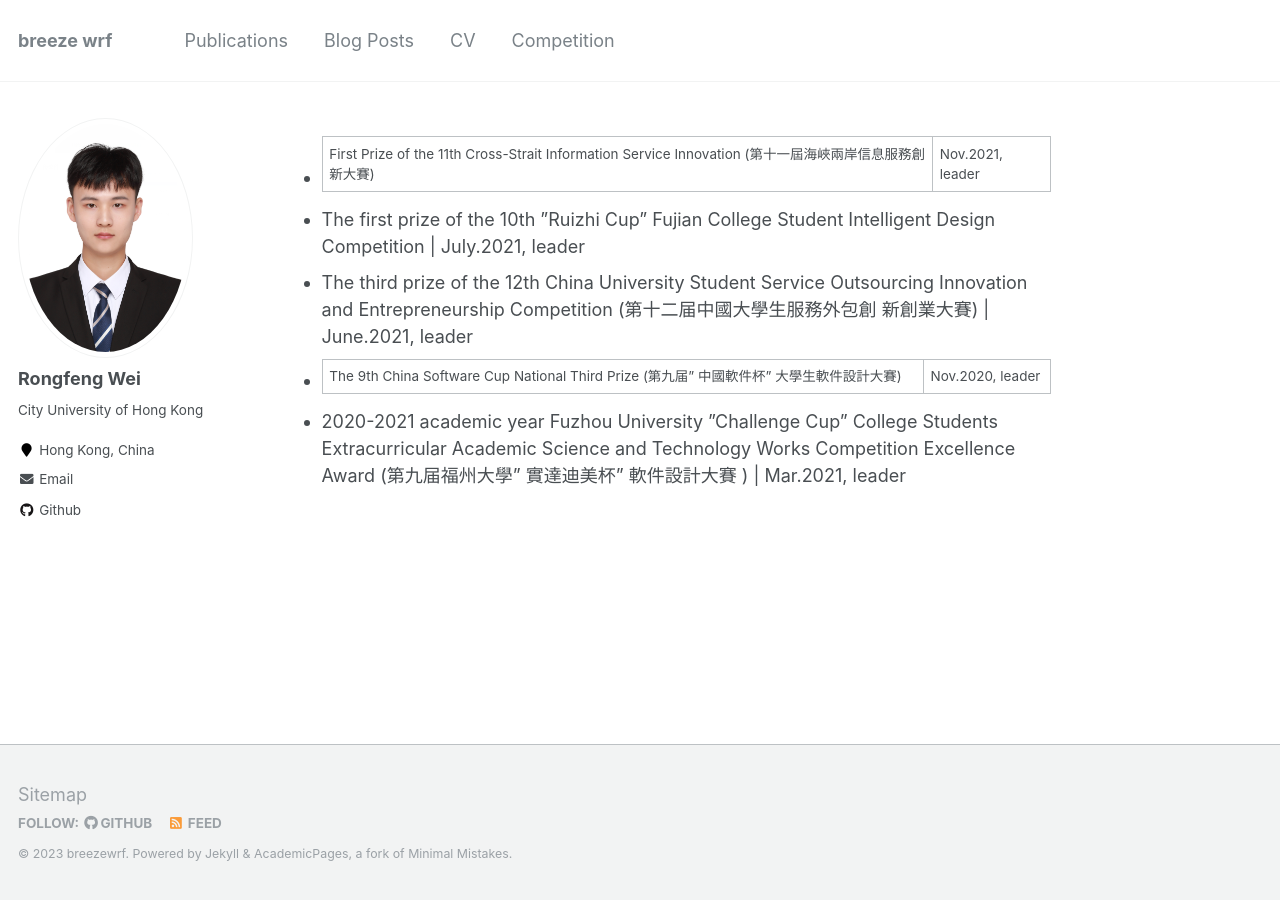
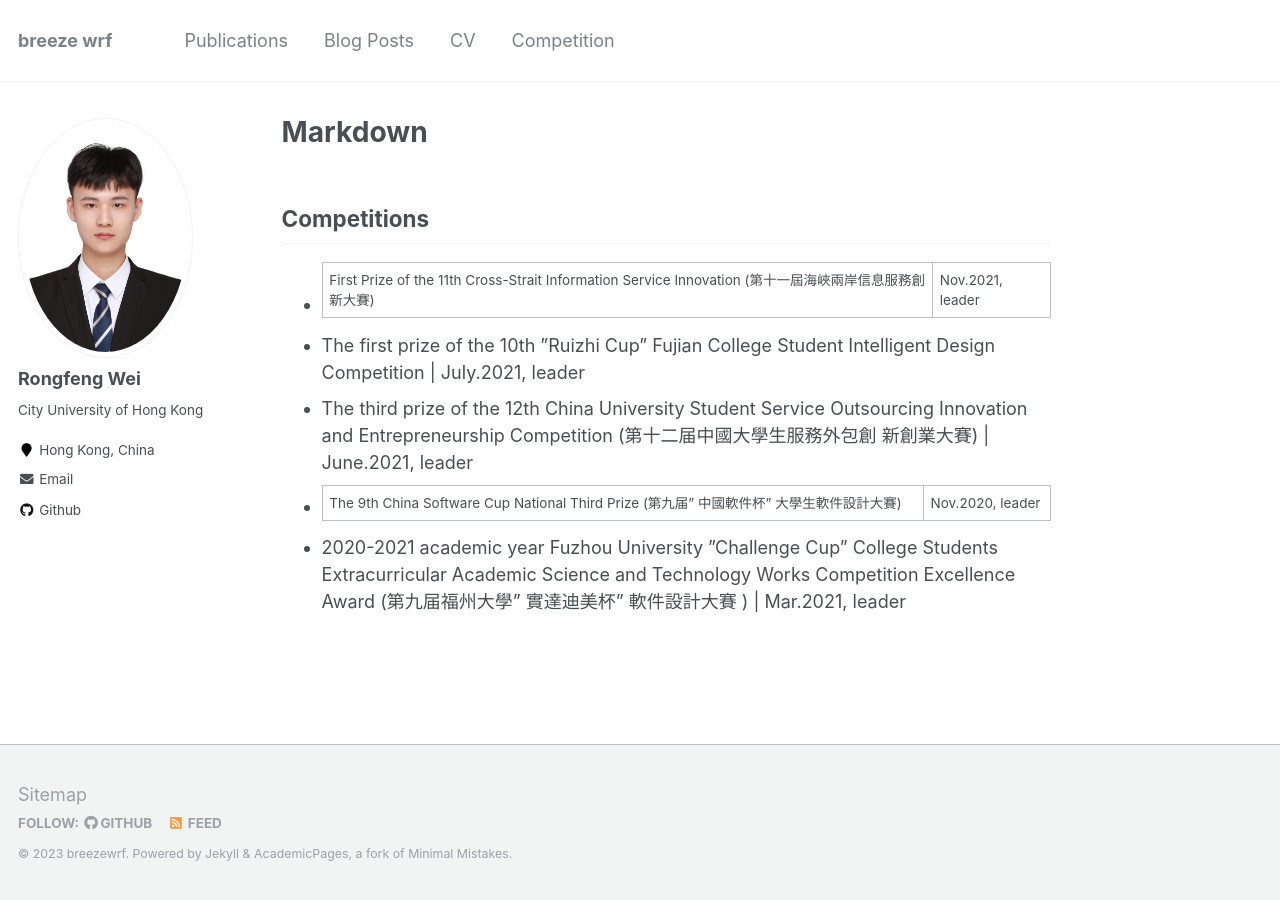
Before and after one commit to Breezewrf/breezewrf.github.io, a Jekyll site: the page built from _pages/markdown.md, in a window 1280 px wide. Built offline with Jekyll 4.4.1, drawn with Linux system fonts in a browser that asks for light colours; our own code applies the rules of GitHub Pages for plain Markdown files.

Commit message:
update competition

```diff
--- a/_pages/markdown.md
+++ b/_pages/markdown.md
@@ -1,3 +1,14 @@
+---
+permalink: /markdown/
+title: "Markdown"
+author_profile: true
+redirect_from:
+  - /md/
+  - /markdown.html
+---
+
+## Competitions
+
 + First Prize of the 11th Cross-Strait Information Service Innovation (第十一屆海峽兩岸信息服務創新大賽) | Nov.2021, leader
 + The first prize of the 10th ”Ruizhi Cup” Fujian College Student
 Intelligent Design Competition | July.2021, leader
```
